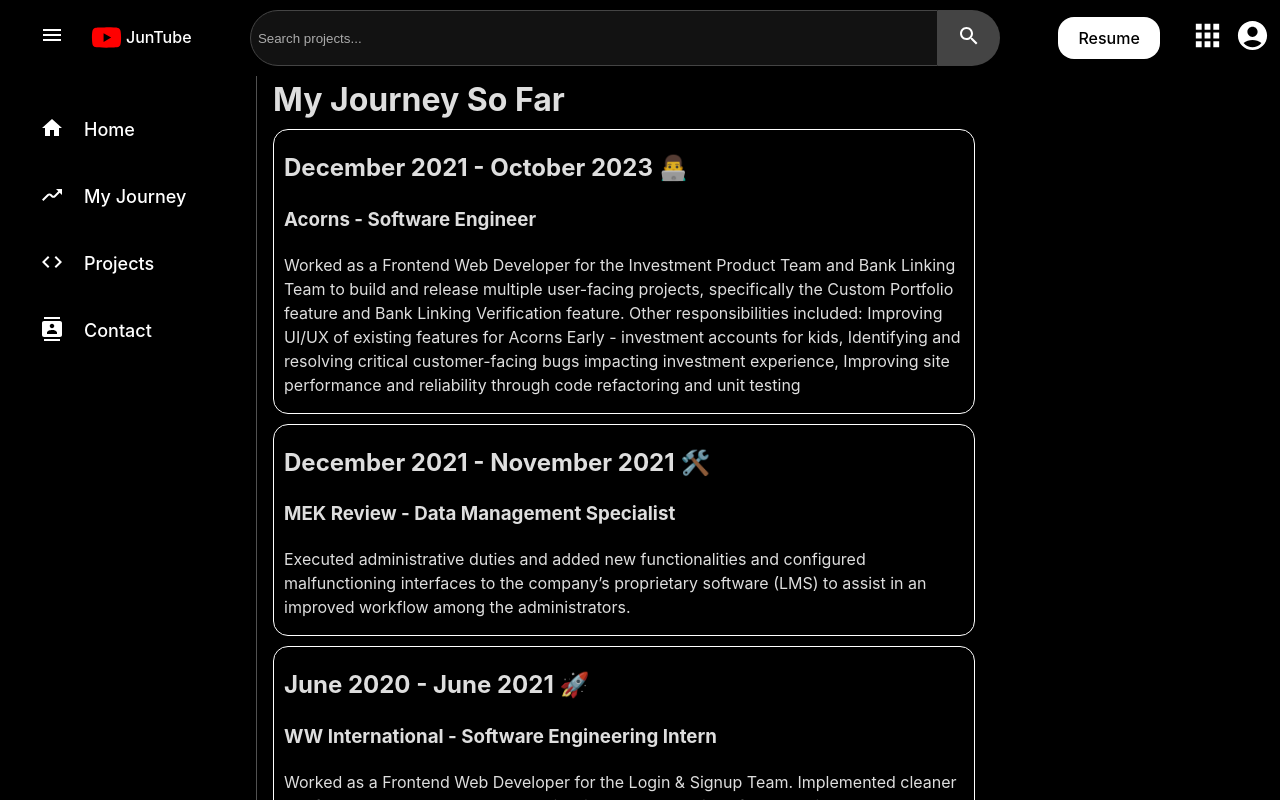
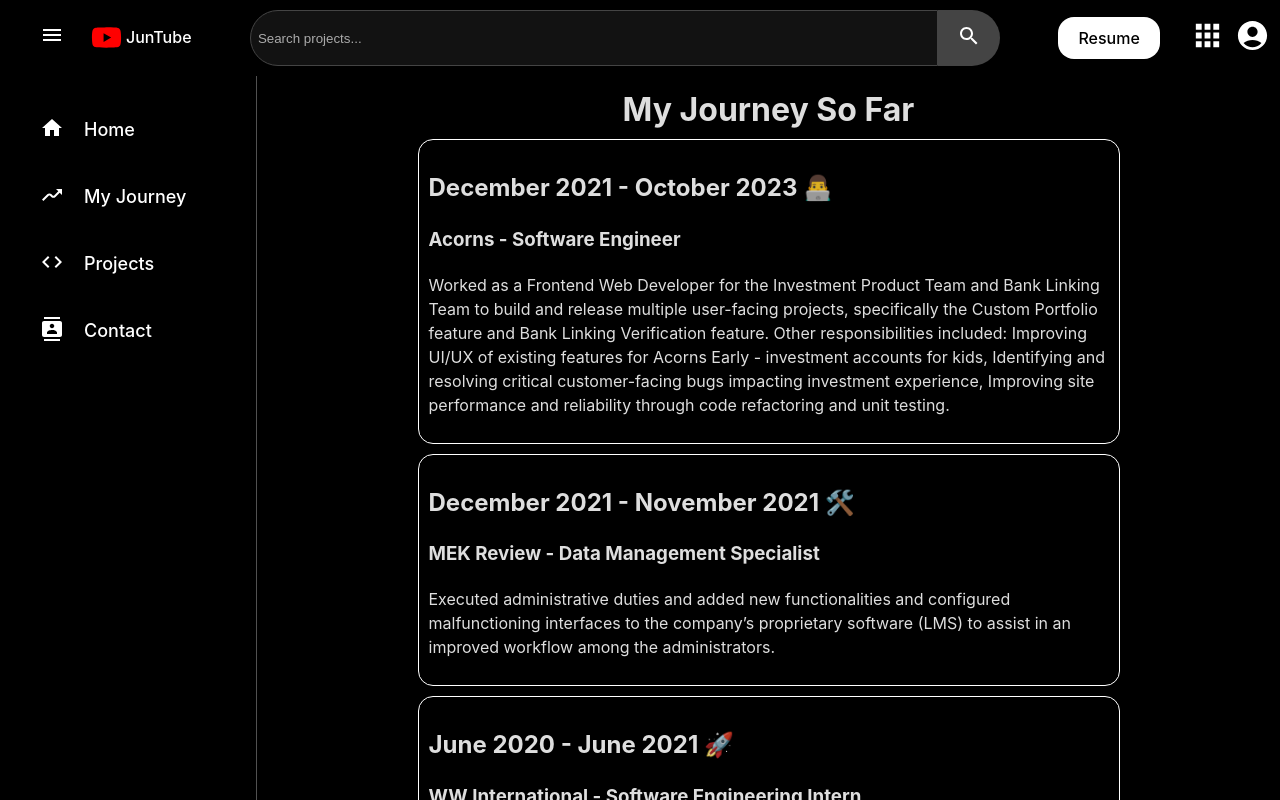
Before and after one commit to junhyungso/portfolio, a React (Vite) app: page /myjourney in a window 1280 px wide. Shown: the top 800 px of the page. Built offline with nearby package versions, Linux system fonts and the light colour scheme.

Commit message:
contact + journey updates

```diff
--- a/src/pages/Contact/Contact.css
+++ b/src/pages/Contact/Contact.css
@@ -16,14 +16,14 @@
 }
 
 .profile-container {
-  margin: 10px 30px;
+  margin: 10px 0px;
 }
 
 .profile-image {
   border-radius: 50%;
 }
 
-.intro {
+.contact-intro {
   width: 800px;
   margin: 20px 40px;
   text-align: center;
--- a/src/pages/Contact/Contact.tsx
+++ b/src/pages/Contact/Contact.tsx
@@ -8,6 +8,7 @@
     <>
       <div className="main-content">
         <div className="contact-content">
+          <h1>Contact</h1>
           <div className="profile-container">
             <img
               src={Me}
@@ -17,10 +18,11 @@
               className="profile-image"
             />
           </div>
-          <div className="intro">
-            <h1>Contact</h1>
+          <div className="contact-intro">
             <p>Feel free to reach out to me any time about anything!</p>
-            <p>You can reach me at: junso5551@gmail.com</p>
+            <p>
+              You can reach me at: <b>junso5551@gmail.com</b>
+            </p>
             <LinkedInIcon
               onClick={() =>
                 window.open('https://www.linkedin.com/in/junhyungso/')
--- a/src/pages/MyJourney/MyJourney.css
+++ b/src/pages/MyJourney/MyJourney.css
@@ -1,12 +1,16 @@
 .journey-page {
   display: flex;
   flex-direction: column;
-  justify-content: space-between;
+  justify-content: center;
+  align-items: center;
   width: 100%;
-  margin: 0 1rem 1rem 1rem;
+  margin: 10px 1rem 1rem 1rem;
 }
 
 .timeline-container {
+  display: flex;
+  align-items: center;
+  justify-content: center;
   border: 1px solid white;
   margin: 5px 0px;
   width: 700px;
--- a/src/pages/MyJourney/MyJourney.tsx
+++ b/src/pages/MyJourney/MyJourney.tsx
@@ -6,7 +6,7 @@
       year: 'December 2021 - October 2023',
       title: 'Acorns - Software Engineer',
       description:
-        'Worked as a Frontend Web Developer for the Investment Product Team and Bank Linking Team to build and release multiple user-facing projects, specifically the Custom Portfolio feature and Bank Linking Verification feature. Other responsibilities included: Improving UI/UX of existing features for Acorns Early - investment accounts for kids, Identifying and resolving critical customer-facing bugs impacting investment experience, Improving site performance and reliability through code refactoring and unit testing',
+        'Worked as a Frontend Web Developer for the Investment Product Team and Bank Linking Team to build and release multiple user-facing projects, specifically the Custom Portfolio feature and Bank Linking Verification feature. Other responsibilities included: Improving UI/UX of existing features for Acorns Early - investment accounts for kids, Identifying and resolving critical customer-facing bugs impacting investment experience, Improving site performance and reliability through code refactoring and unit testing.',
       icon: '👨‍💻',
     },
     {
@@ -20,7 +20,7 @@
       year: 'June 2020 - June 2021',
       title: 'WW International - Software Engineering Intern',
       description:
-        'Worked as a Frontend Web Developer for the Login & Signup Team. Implemented cleaner UI of password-related errors and sign-in attempt warnings for the login pages. Also increased code coverage rate from 54% to 70% for the login page components by creating unit tests to ensure stronger code quality and reliability',
+        'Worked as a Frontend Web Developer for the Login & Signup Team. Implemented cleaner UI of password-related errors and sign-in attempt warnings for the login pages. Also increased code coverage rate from 54% to 70% for the login page components by creating unit tests to ensure stronger code quality and reliability.',
       icon: '🚀',
     },
   ];
```
